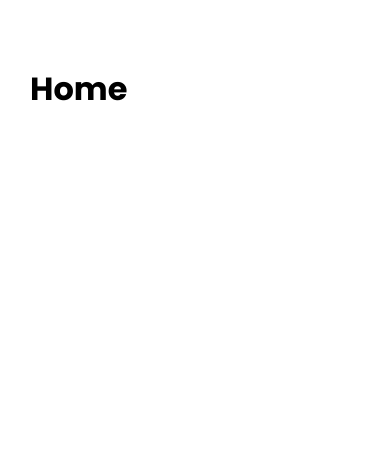
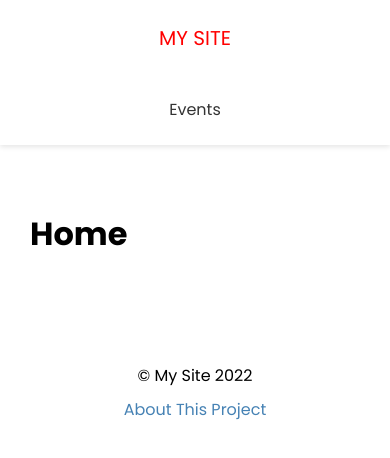
Before and after one commit to kkata/dj-events-frontend, a Next.js app: page / in a window 390 px wide. Shown: the top 458 px of the page. Built offline with nearby package versions, Linux system fonts and the light colour scheme.

Commit message:
header and footer

```diff
--- /dev/null
+++ b/components/Footer.tsx
@@ -0,0 +1,13 @@
+import Link from "next/link";
+import styles from "../styles/Footer.module.css";
+
+export default function Footer() {
+  return (
+    <footer className={styles.footer}>
+      <p>&copy; My Site {new Date().getFullYear()}</p>
+      <p>
+        <Link href="/about">About This Project</Link>
+      </p>
+    </footer>
+  );
+}
--- /dev/null
+++ b/components/Header.tsx
@@ -0,0 +1,20 @@
+import Link from "next/link";
+import styles from "../styles/Header.module.css";
+
+export default function Header() {
+  return (
+    <header className={styles.header}>
+      <div className={styles.logo}>
+        <Link href="/">My Site</Link>
+      </div>
+
+      <nav>
+        <ul>
+          <li>
+            <Link href="/events">Events</Link>
+          </li>
+        </ul>
+      </nav>
+    </header>
+  );
+}
--- a/components/Layout.tsx
+++ b/components/Layout.tsx
@@ -1,4 +1,6 @@
 import Head from "next/head";
+import Header from "./Header";
+import Footer from "./Footer";
 import styles from "../styles/Layout.module.css";
 
 type Props = {
@@ -22,7 +24,10 @@
         <meta name="description" content={description} />
         <title>{title}</title>
       </Head>
+
+      <Header />
       <div className={styles.container}>{children}</div>
+      <Footer />
     </div>
   );
 }
--- /dev/null
+++ b/styles/Footer.module.css
@@ -0,0 +1,8 @@
+.footer {
+  margin: 100px 0 40px;
+  text-align: center;
+}
+
+.footer p {
+  margin: 5px 0;
+}
--- /dev/null
+++ b/styles/Header.module.css
@@ -0,0 +1,56 @@
+.header {
+  display: flex;
+  justify-content: space-between;
+  align-items: center;
+  background: #fff;
+  color: #333;
+  height: 60px;
+  padding: 0 30px;
+  box-shadow: 0 2px 5px rgba(0, 0, 0, 0.1);
+}
+
+.header a {
+  color: #333;
+  margin-right: 20px;
+}
+
+.header a:hover {
+  color: #000;
+}
+.header ul {
+  display: flex;
+  align-items: center;
+  justify-content: center;
+  list-style: none;
+}
+
+.logo {
+  color: red;
+  font-size: 20px;
+  text-transform: uppercase;
+}
+
+.logo a {
+  color: red;
+}
+
+@media (max-width: 768px) {
+  .header {
+    flex-direction: column;
+    height: auto;
+  }
+
+  .header ul {
+    margin: 20px 0;
+    flex-direction: column;
+    text-align: center;
+  }
+
+  .header a {
+    margin-right: 0;
+  }
+
+  .logo {
+    margin: 20px 0;
+  }
+}
```
